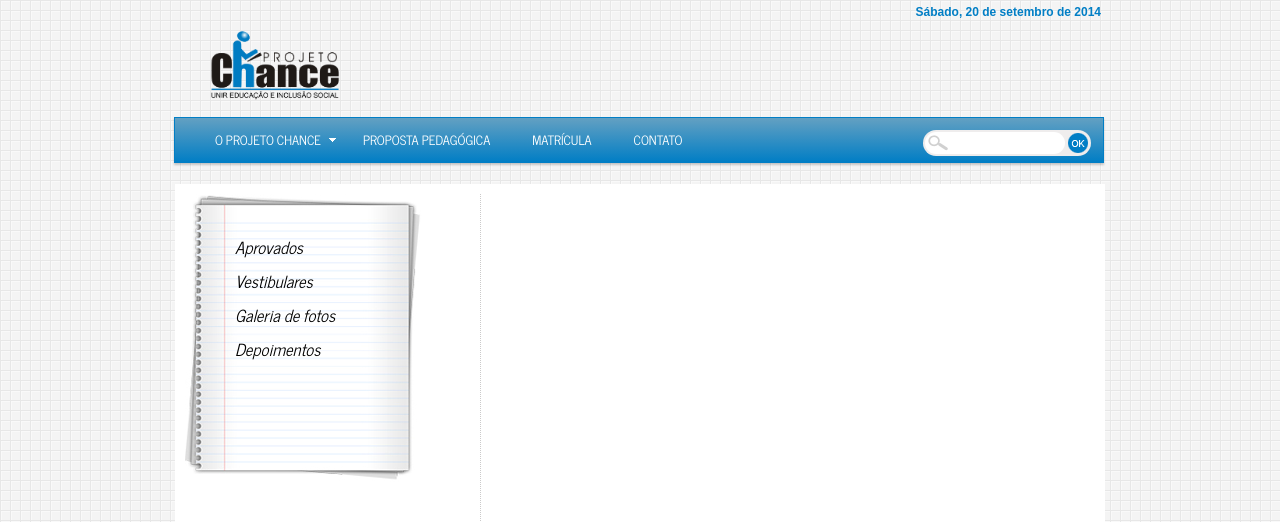
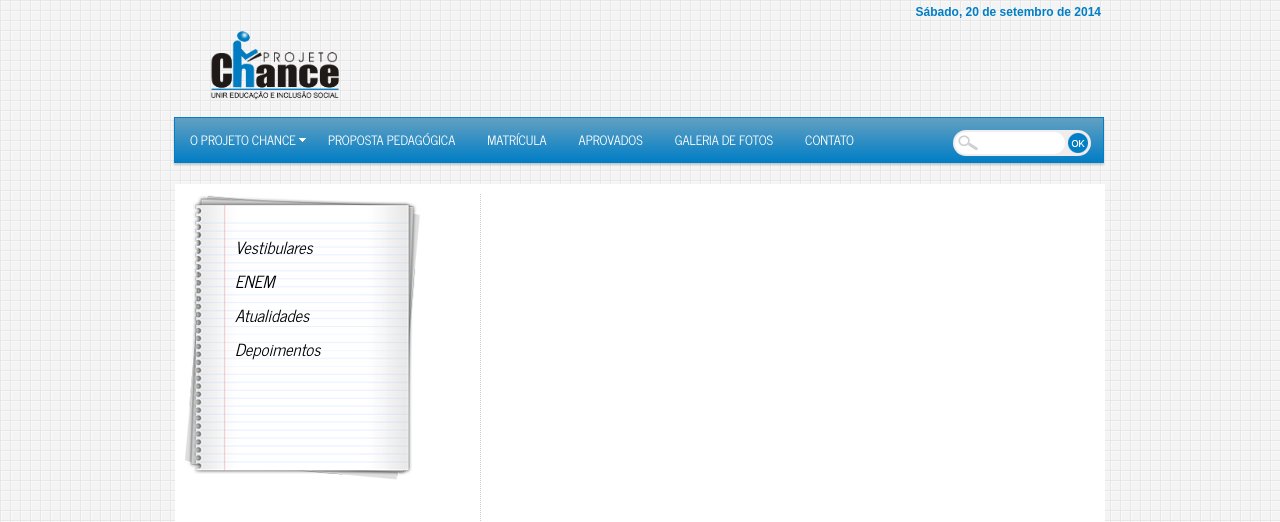
Before and after one commit to gabrielfreire/www.projetochance.org.br, a PHP site: page /contato.php in a window 1280 px wide. Shown: the top 522 px of the page. Run offline with PHP 8.4, Linux system fonts and the light colour scheme; some libraries are stand-ins or nearby versions.

Commit message:
mudando localização de algumas páginas

```diff
--- a/css/header.css
+++ b/css/header.css
@@ -15,7 +15,7 @@
     src: local("News Cycle"), url("../fonts/NewsCycle-Regular.ttf");
 }
 
-/* Definição do site */
+/* Definição do escopo */
 body {
     font: normal .80em arial, sans-serif;
     background: #FFF url("../images/fundo.png");
@@ -160,12 +160,8 @@ ul#nav ul {
     padding-bottom: 15px;
 }
 
-ul#nav > li:first-of-type {
-    margin-left: 20px;
-}
-
 ul#nav li a {
-    padding: 11px 20px 2px 20px;
+    padding: 11px 15px 2px 15px;
     font: 100% 'News Cycle', arial, sans-serif;
     text-transform: uppercase;
     text-decoration: none;
@@ -206,7 +202,7 @@ ul#nav ul li a:hover {
     border: none;
     background: url("../images/lupa.png") no-repeat #FFF;
     color: #017ec5;
-    width: 80px;
+    width: 50px;
     height: 22px;
     padding: 0 30px;
     float: left;
--- a/includes/footer.php
+++ b/includes/footer.php
@@ -25,12 +25,12 @@
         $("input:text", "#box-buscar").on({
             focus: function (){
                 $(this).animate({
-                    width: "120px"
+                    width: "80px"
                 }, 250);
             },
             focusout: function (){
                 $(this).animate({
-                    width: "80px"
+                    width: "50px"
                 }, 200);
             }
         });
--- a/includes/header.php
+++ b/includes/header.php
@@ -24,8 +24,8 @@
             </li>
             <li><a href="proposta-pedagogica.html">Proposta pedagógica</a></li>
             <li><a href="matricula.html">Matrícula</a></li>
-            <!--<li><a href="aprovados.html">Aprovados</a></li>-->
-            <!--<li><a href="galeria-de-fotos.html">Galeria de fotos</a></li>-->
+            <li><a href="aprovados.html">Aprovados</a></li>
+            <li><a href="galeria-de-fotos.html">Galeria de fotos</a></li>
             <li><a href="contato.html">Contato</a></li>
         </ul>
 
--- a/includes/left.php
+++ b/includes/left.php
@@ -3,9 +3,9 @@
 
     <!-- Menu lateral -->
     <ol id="nav-left">
-        <li><a href="aprovados.html">Aprovados</a></li>
         <li><a href="vestibulares.html">Vestibulares</a></li>
-        <li><a href="galeria-de-fotos.html">Galeria de fotos</a></li>
+        <li><a href="enem.html">ENEM</a></li>
+        <li><a href="atualidades.html">Atualidades</a></li>
         <li><a href="depoimentos.html">Depoimentos</a></li>
     </ol>
 
```
Also changed, not shown: atualidades.php (added, +27 -0 lines), enem.php (added, +27 -0 lines).
